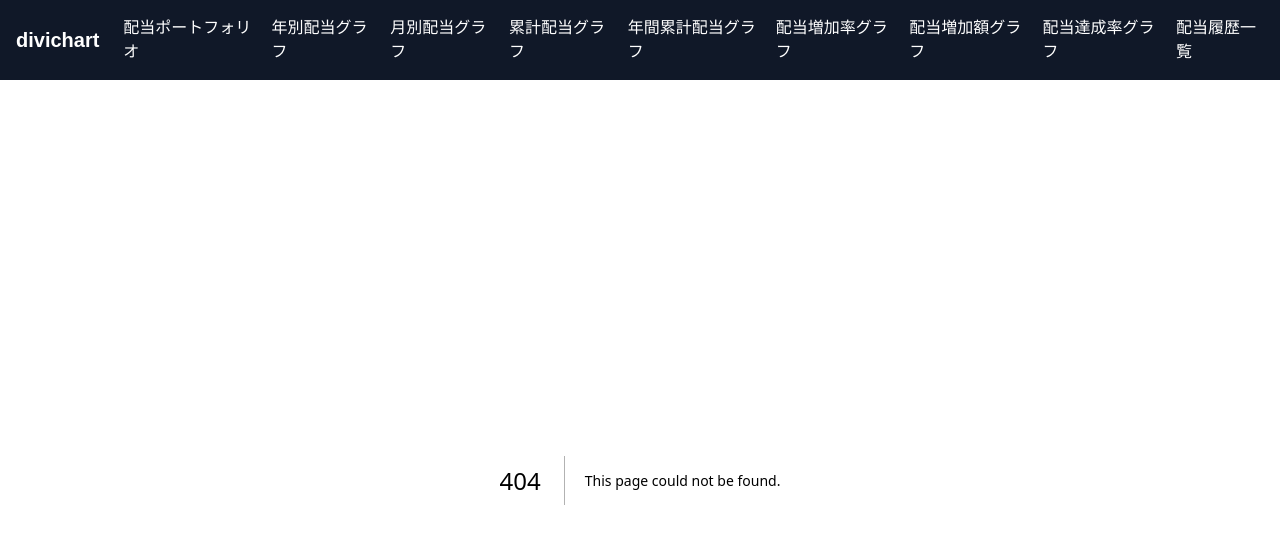
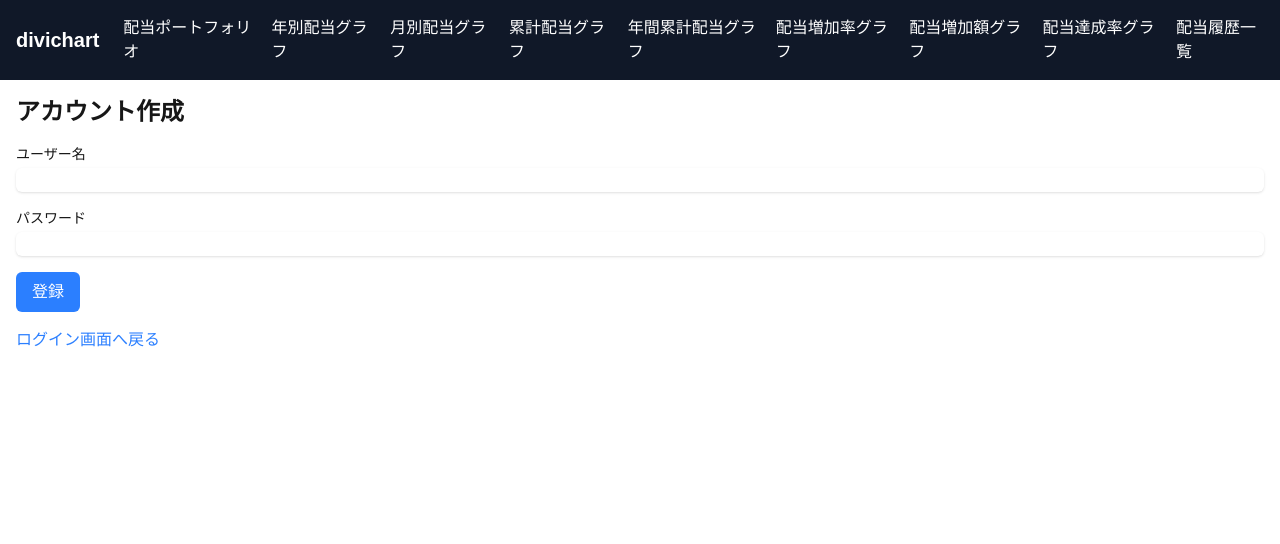
Before and after one commit to TakuyaFukumura/divichartNext, a Next.js app in the folder frontend/: page /createUserAccount in a window 1280 px wide. Before the commit this address had no page. Shown: the top 544 px of the page. Built offline with nearby package versions, Linux system fonts and the light colour scheme.

Commit message:
ユーザアカウント作成画面追加

```diff
--- /dev/null
+++ b/frontend/src/app/createUserAccount/page.tsx
@@ -0,0 +1,94 @@
+"use client";
+
+import { useState } from "react";
+import { useRouter } from "next/navigation";
+
+export default function CreateUserAccountPage() {
+    const [username, setUsername] = useState("");
+    const [password, setPassword] = useState("");
+    const [errorMessage, setErrorMessage] = useState<string | null>(null);
+    const [successMessage, setSuccessMessage] = useState<string | null>(null);
+    const router = useRouter();
+
+    const handleSubmit = async (e: React.FormEvent) => {
+        e.preventDefault();
+        setErrorMessage(null);
+        setSuccessMessage(null);
+
+        try {
+            const response = await fetch("http://localhost:8080/api/createUserAccount/create", {
+                method: "POST",
+                headers: {
+                    "Content-Type": "application/json",
+                },
+                body: JSON.stringify({ username, password }),
+            });
+
+            if (response.ok) {
+                setSuccessMessage("アカウント作成に成功しました");
+                setUsername("");
+                setPassword("");
+            } else {
+                const errorText = await response.text();
+                setErrorMessage(errorText || "アカウント作成に失敗しました");
+            }
+        } catch (error) {
+            console.error("エラー:", error);
+            setErrorMessage("アカウント作成中にエラーが発生しました");
+        }
+    };
+
+    return (
+        <div className="container mx-auto p-4">
+            <h1 className="text-2xl font-bold mb-4">アカウント作成</h1>
+            {errorMessage && <div className="text-red-500 mb-4">{errorMessage}</div>}
+            {successMessage && <div className="text-green-500 mb-4">{successMessage}</div>}
+            <form onSubmit={handleSubmit} className="space-y-4">
+                <div>
+                    <label htmlFor="username" className="block text-sm font-medium">
+                        ユーザー名
+                    </label>
+                    <input
+                        type="text"
+                        id="username"
+                        name="username"
+                        value={username}
+                        onChange={(e) => setUsername(e.target.value)}
+                        className="mt-1 block w-full border-gray-300 rounded-md shadow-sm"
+                        required
+                    />
+                </div>
+                <div>
+                    <label htmlFor="password" className="block text-sm font-medium">
+                        パスワード
+                    </label>
+                    <input
+                        type="password"
+                        id="password"
+                        name="password"
+                        value={password}
+                        onChange={(e) => setPassword(e.target.value)}
+                        className="mt-1 block w-full border-gray-300 rounded-md shadow-sm"
+                        required
+                    />
+                </div>
+                <div>
+                    <button
+                        type="submit"
+                        className="px-4 py-2 bg-blue-500 text-white rounded-md hover:bg-blue-600"
+                    >
+                        登録
+                    </button>
+                </div>
+            </form>
+            <p className="mt-4">
+                <a
+                    href="/login"
+                    className="text-blue-500 hover:underline"
+                >
+                    ログイン画面へ戻る
+                </a>
+            </p>
+        </div>
+    );
+}
```
